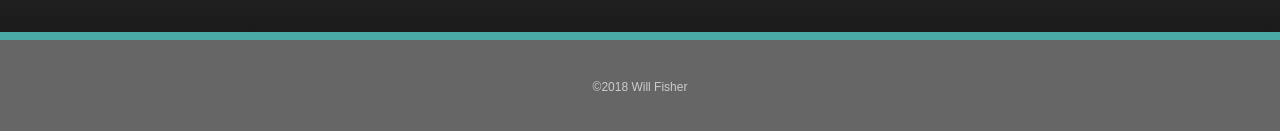
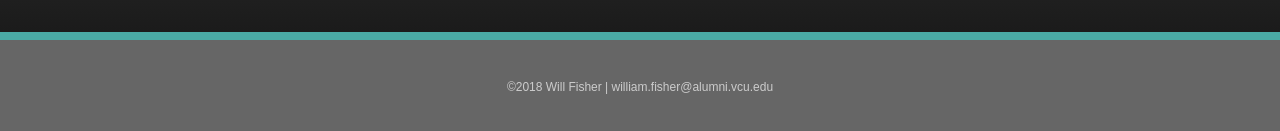
Before and after one commit to fireatwillrva/fireatwillrva.github.io, a plain HTML site: page contact.html in a window 1280 px wide. Shown: the part 745-876 px from the top of the page. Drawn offline with Linux system fonts and the light colour scheme.

Commit message:
added email

```diff
--- a/contact.html
+++ b/contact.html
@@ -60,7 +60,7 @@
 
   <footer>
     <div class="container">
-        ©2018 Will Fisher
+        ©2018 Will Fisher | william.fisher@alumni.vcu.edu
     </div>
   </footer>
 </body>
```
Also changed, not shown: index.html (+4 -4 lines), portfolio.html (+1 -1 lines).
